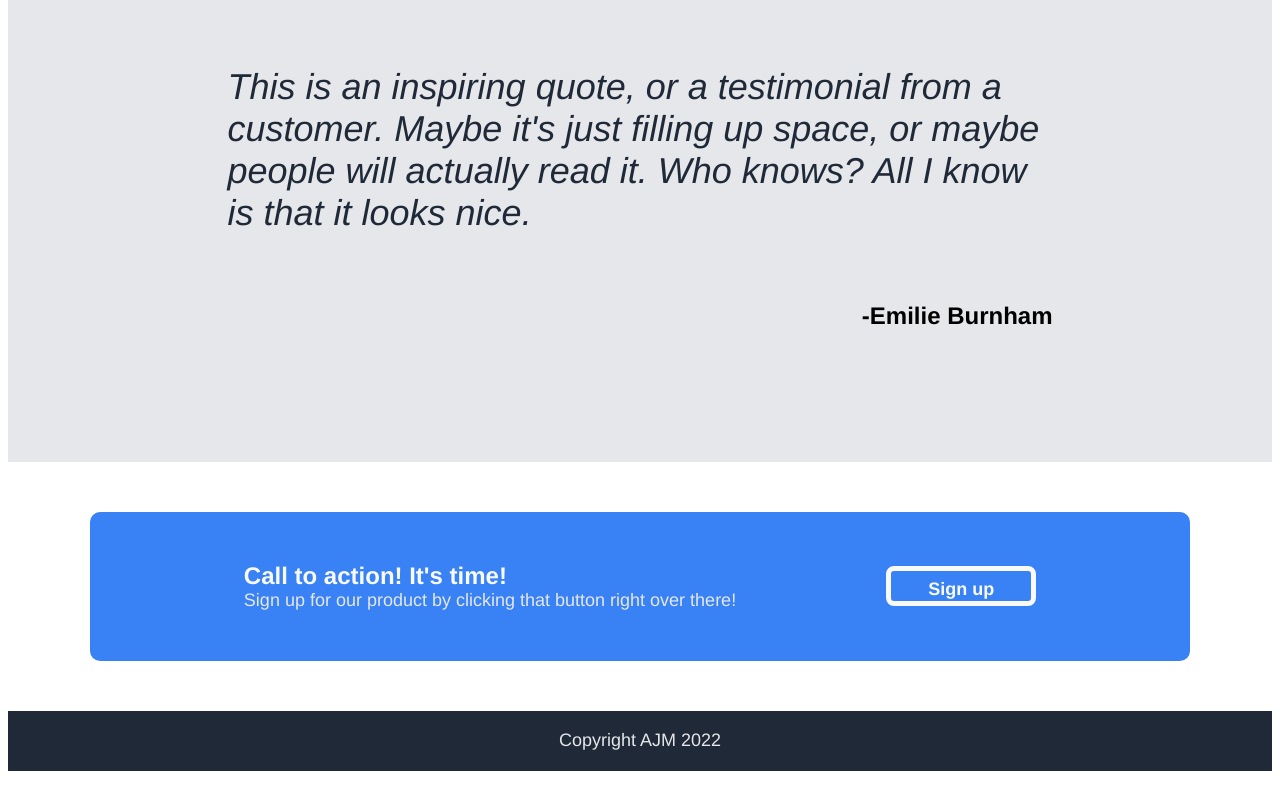
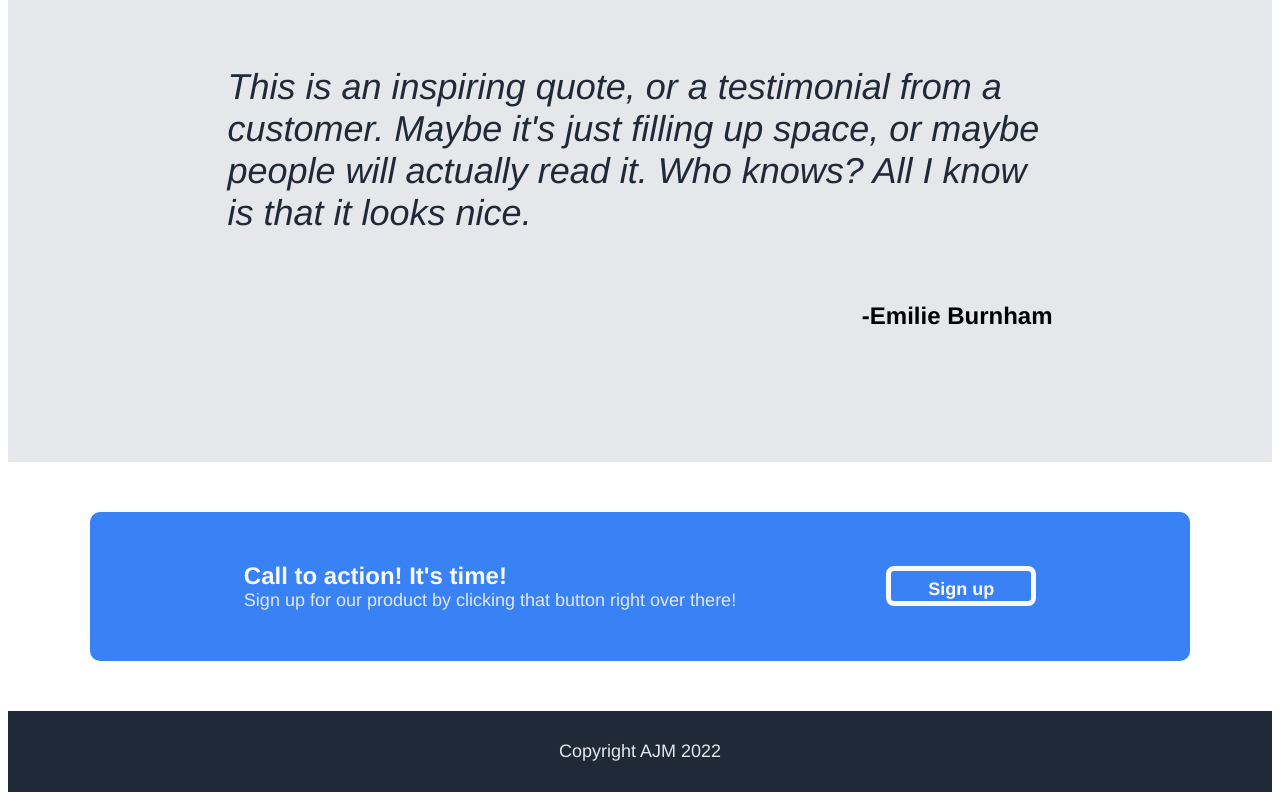
Before and after one commit to Ajmar234/odin-landing, a plain HTML site: page index.html in a window 1280 px wide. Shown: the part 1076-1876 px from the top of the page. Before the commit the page ends 1855 px from the top, so only its background shows below. Drawn offline with Linux system fonts and the light colour scheme.

Commit message:
Removed flex from footer

```diff
--- a/style.css
+++ b/style.css
@@ -185,9 +185,7 @@ h5 {
 }
 
 .footer {
-    height: 60px;
     background-color: #1F2937;
-    display: flex;
-    justify-content: center;
-    align-items: center;
+    text-align: center;
+    padding: 30px;
 }
```
